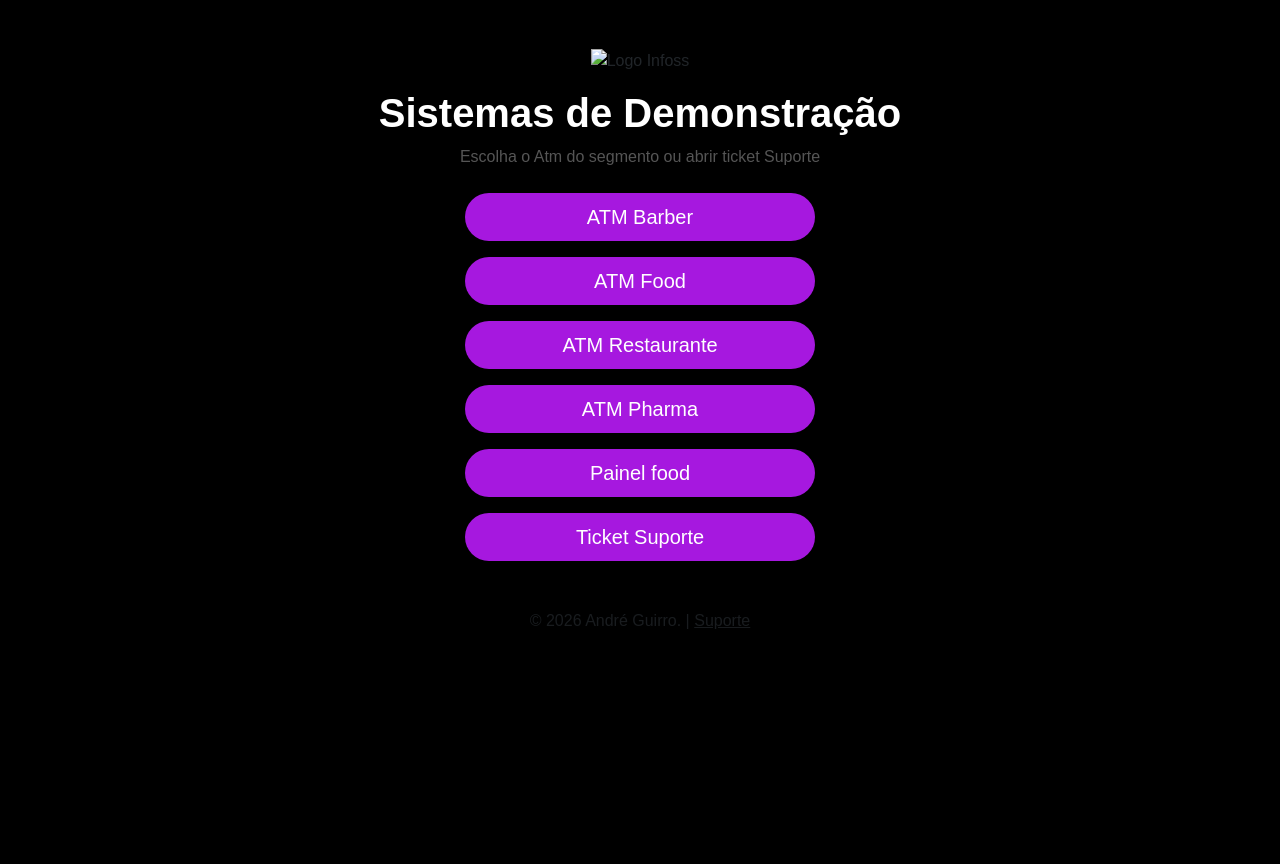
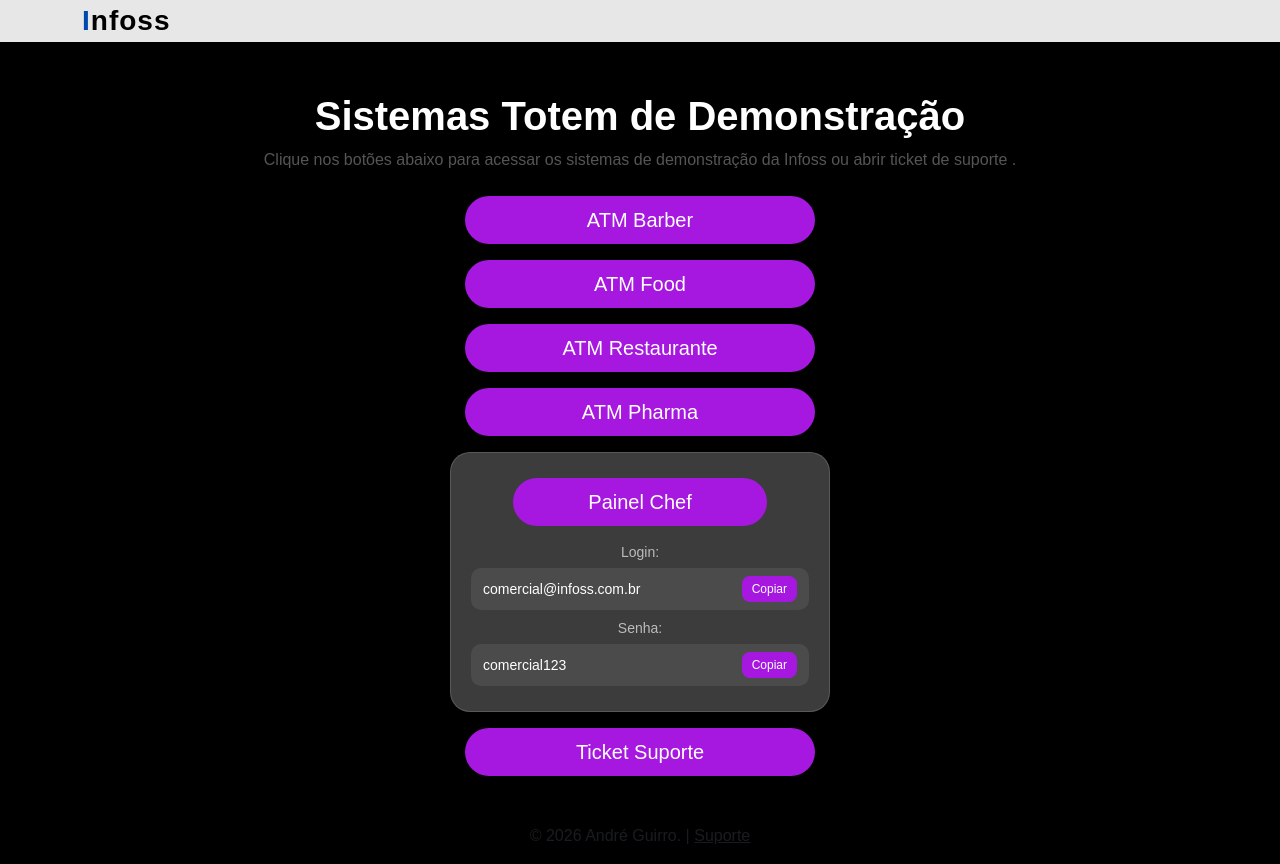
Before and after one commit to AndrefGuirro/atms, a plain HTML site: page index.html in a window 1280 px wide. Before the commit the page ends 800 px from the top, so only its background shows below. Drawn offline with nearby package versions, Linux system fonts and the light colour scheme.

Commit message:
Botões redirecionando
Abrindo em nova guia, com opção de navegar para copiar informações

```diff
--- a/index.html
+++ b/index.html
@@ -12,20 +12,61 @@
 </head>
 <body>
 
-<header class="text-center mt-5">
-    <img src="assets/logo-infoss.png" alt="Logo Infoss" class="logo">
-    <h1 class="mt-3">Sistemas de Demonstração</h1>
-    <p class="subtitulo">Escolha o Atm do segmento ou abrir ticket Suporte</p>
+<header class="top-banner">
+    <div class="container d-flex justify-content-between align-items-center">
+
+        <!-- Nome / Logo clicável -->
+        <a href="https://www.infoss.com.br" target="_blank" class="brand-infoss">
+            Infoss
+        </a>
+    </div>
 </header>
+
+
+<h1>Sistemas Totem de Demonstração</h1>
+<p class="subtitulo">Clique nos botões abaixo para acessar os sistemas de demonstração da Infoss ou abrir ticket de suporte .</p>
+
 
 <main class="container d-flex flex-column align-items-center gap-3 mt-4">
 
     <!-- Botões dos Sistemas -->
-    <a href="https://atm.infoss.com.br/barber?tid=5000" class="btn btn-infoss btn-lg w-75 rounded-pill">ATM Barber</a>
-    <a href="https://atm.infoss.com.br/food/?tid=10000" class="btn btn-infoss btn-lg w-75 rounded-pill">ATM Food</a>
-    <a href="https://atm.infoss.com.br/shop?tid=5000" class="btn btn-infoss btn-lg w-75 rounded-pill">ATM Restaurante</a>
-    <a href="https://atm.infoss.com.br/pharma?tid=5000" class="btn btn-infoss btn-lg w-75 rounded-pill">ATM Pharma</a>
-    <a href="https://infosschefe.infoss.com.br/painel" class="btn btn-infoss btn-lg w-75 rounded-pill">Painel food</a>
+    <a href="https://atm.infoss.com.br/barber?tid=5000" class="btn btn-infoss btn-lg w-75 rounded-pill"  target="_blank"
+   rel="noopener noreferrer">ATM Barber</a>
+    <a href="https://atm.infoss.com.br/food/?tid=10000" class="btn btn-infoss btn-lg w-75 rounded-pill"  target="_blank"
+   rel="noopener noreferrer">ATM Food</a>
+    <a href="https://atm.infoss.com.br/shop?tid=5000" class="btn btn-infoss btn-lg w-75 rounded-pill"  target="_blank"
+   rel="noopener noreferrer">ATM Restaurante</a>
+    <a href="https://atm.infoss.com.br/pharma?tid=5000" class="btn btn-infoss btn-lg w-75 rounded-pill"  target="_blank"
+   rel="noopener noreferrer"  target="_blank"
+   rel="noopener noreferrer">ATM Pharma</a>
+
+    <div class="card-login-demo text-center">
+
+    <a href="https://infosschefe.infoss.com.br/painel"
+       class="btn btn-infoss btn-lg w-75 rounded-pill"
+       target="_blank"
+       rel="noopener noreferrer">
+        Painel Chef
+    </a>
+
+    <div class="login-info mt-3">
+
+        <p class="login-text">Login:</p>
+        <div class="copy-box">
+            <span id="loginText">comercial@infoss.com.br</span>
+            <button onclick="copiarTexto('loginText')" class="btn-copy">Copiar</button>
+        </div>
+
+        <p class="login-text mt-2">Senha:</p>
+        <div class="copy-box">
+            <span id="senhaText">comercial123</span>
+            <button onclick="copiarTexto('senhaText')" class="btn-copy">Copiar</button>
+        </div>
+
+    </div>
+
+</div>
+
     <a href="http://suporte.infoss.com.br/" class="btn btn-infoss btn-lg w-75 rounded-pill">Ticket Suporte</a>
 
 </main>
@@ -36,6 +77,13 @@
 
 <!-- Bootstrap JS Bundle -->
 <script src="https://cdn.jsdelivr.net/npm/bootstrap@5.3.2/dist/js/bootstrap.bundle.min.js"></script>
+<script>
+function copiarTexto(id) {
+    const texto = document.getElementById(id).innerText;
+    navigator.clipboard.writeText(texto);
+}
+</script>
+
 
 </body>
 </html>
--- a/style.css
+++ b/style.css
@@ -4,19 +4,47 @@ body {
     font-family: "Arial", sans-serif;
 }
 
-/* Logo */
-.logo {
-    width: 180px;
-    max-width: 60%;
+/* Banner superior */
+.top-banner {
+    background-color: #ffffffe7;
+     position: relative;
+     top: 0;
+     left: 0;
+    width: 100%;
+    z-index: 1000;
+}
+
+/* Nome Infoss estilizado */
+.brand-infoss {
+    font-size: 28px;
+    font-weight: 600;
+    text-decoration: none;
+    color: #000;
+    letter-spacing: 1px;
+}
+
+/* Detalhe azul no "I" estilo Infoss */
+.brand-infoss::first-letter {
+    color: #004aad;
+    font-weight: bold;
+}
+
+/* Hover */
+.brand-infoss:hover {
+    color: #004aad;
 }
 
 /* Título e Subtítulo */
 h1 {
     color: white;
     font-weight: bold;
+    padding-top: 0%;
+    margin-top: 50px;
+    text-align: center;
 }
 .subtitulo {
     color: #555;
+    text-align: center;
 }
 
 /* Botões personalizados da Infoss */
@@ -31,6 +59,53 @@ h1 {
     color: #fff;
 }
 
+/* Card do login demo */
+.card-login-demo {
+    background: rgba(255, 255, 255, 0.234);
+    border: 1px solid rgba(255, 255, 255, 0.15);
+    border-radius: 20px;
+    padding: 25px 20px;
+    width: 75%;
+    max-width: 380px;
+    backdrop-filter: blur(6px);
+}
+
+/* Texto login */
+.login-text {
+    color: #bbbbbb;
+    font-size: 14px;
+    margin-bottom: 5px;
+}
+
+/* Caixa copiar */
+.copy-box {
+    display: flex;
+    justify-content: space-between;
+    align-items: center;
+    background: rgba(255, 255, 255, 0.08);
+    padding: 8px 12px;
+    border-radius: 10px;
+    color: white;
+    font-size: 14px;
+}
+
+/* Botão copiar */
+.btn-copy {
+    background: #a618df;
+    border: none;
+    color: white;
+    padding: 4px 10px;
+    border-radius: 8px;
+    font-size: 12px;
+    cursor: pointer;
+    transition: 0.3s;
+}
+
+.btn-copy:hover {
+    background: #7e11ad;
+}
+
+
 .footer a {
-    color: white;
+    color: rgb(255, 255, 255);
 }
```
